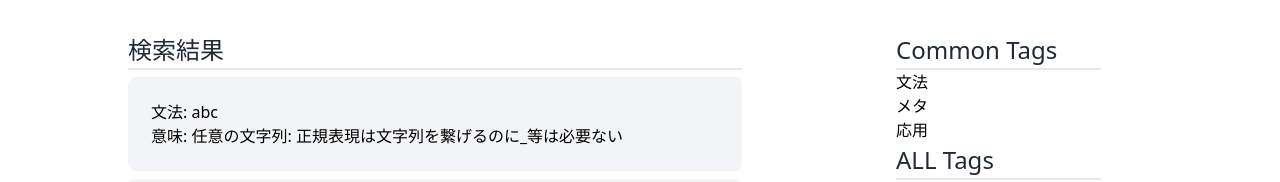
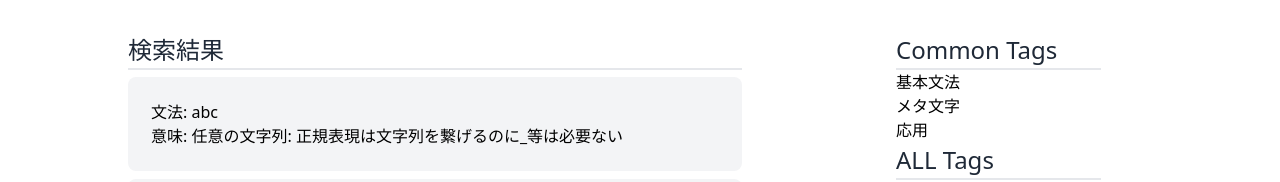
Before and after one commit to ShunDeveloper/regex, a Next.js app: page / in a window 1280 px wide. Shown: the part 127-309 px from the top of the page. Built offline with nearby package versions, Linux system fonts and the light colour scheme.

Commit message:
queryを取得できるようにしました

```diff
--- a/app/page.tsx
+++ b/app/page.tsx
@@ -1,11 +1,30 @@
+'use client';
+
 import '../styles/globals.css'
 import choose_show_regex_list from '../libs/choose_show_regex_list';
 import create_unique_tag_list_from_regex_list from '../libs/create_tag_list_from_regex_data';
 import regex_data from '../libs/type_components';
+import Link from 'next/link'
+import { useSearchParams } from 'next/navigation';
+import { useRouter } from "next/navigation";
+import {useState, useEffect} from 'react'
+
 
 export default function Page() {
+    const [chooseTags, setChooseTags] = useState('')
+    const searchParams = useSearchParams()
     const regex_list = choose_show_regex_list(['basic'])
     const tags = create_unique_tag_list_from_regex_list(regex_list)
+    const onClickLi = (value: string) => {}
+    useEffect(() => {
+        // Update the document title using the browser API
+        console.log(searchParams.get('tag'))
+        const tmp = searchParams.get('tag')
+        if (null !== tmp) {
+            setChooseTags(tmp)
+            console.log(chooseTags)
+        }
+    });
 
     return (
         <div className="MainContainer">
@@ -14,6 +33,7 @@ export default function Page() {
             />
             <Sidebar
                 tags = {tags}
+                func = {(value: string) => onClickLi(value)}
             />
         </div>
     )
@@ -21,15 +41,24 @@ export default function Page() {
 
 const Content = (props: {data: regex_data[]}) => {
     return (
-        <main className='col-span-3'>
+        <div className='col-span-3'>
             <h3>
                 検索結果
             </h3>
+            <ShowData
+                data = {props.data}
+            />
+        </div>
+    )
+}
+
+const ShowData = (props: {data: regex_data[]}) => {
+    return (
         <div>
             {
                 props.data.map((value,key) => {
                     return (
-                            <div key={key} className="rounded-lg py-[3%] pl-[3%] my-[1%] bg-gray-100 w-[80%]">
+                        <div key={key} className="Card">
                             <p>文法: {value.syntax}</p>
                             <p>意味: {value.meaning}</p>
                         </div>
@@ -37,34 +66,37 @@ const Content = (props: {data: regex_data[]}) => {
                 })
             }
         </div>
-        </main>
     )
 }
 
-const Sidebar = (props: {tags: string[]}) => {
+const Sidebar = (props: {tags: string[], func: Function}) => {
     return (
         <div>
             <h3>Common Tags</h3>
             <Tags
-                tags = {['文法','メタ','応用']}
+                tags = {['基本文法','メタ文字','応用']}
+                func = {props.func}
             />
             <h3>ALL Tags</h3>
             <Tags
                 tags = {props.tags}
+                func = {(value:string) => props.func(value)}
             />
         </div>
     )
 }
 
-const Tags = (props: {tags: string[]}) => {
+const Tags = (props: {tags: string[], func: Function}) => {
     return (
         <ul>
             {
                 props.tags.map((value,key) => {
                     return (
-                        <li key={key}>
+                        <Link href ={"/?tag="+value} key={key}>
+                            <li onClick={(e) => props.func(e.currentTarget)}>
                                 {value}
                             </li>
+                        </Link>
                     )
                 })
             }
--- a/styles/globals.css
+++ b/styles/globals.css
@@ -9,3 +9,6 @@ h3 {
 .MainContainer {
   @apply grid grid-cols-4 p-[3%] px-[10%];
 }
+.Card {
+  @apply rounded-lg py-[3%] pl-[3%] my-[1%] bg-gray-100 w-[80%];
+}
```
Also changed, not shown: 1 other file (tests, documents, lock files or other folders). Lines whose indentation alone changed are shown as unchanged.
